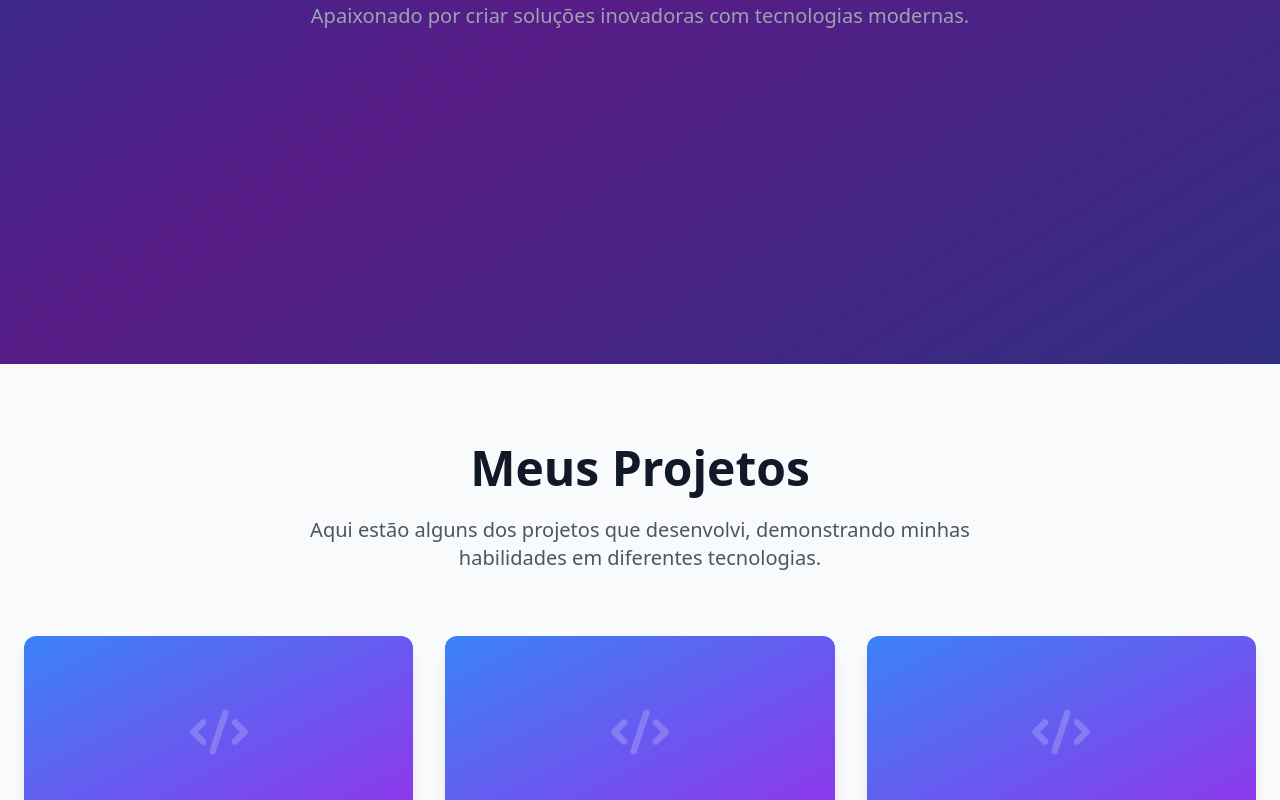
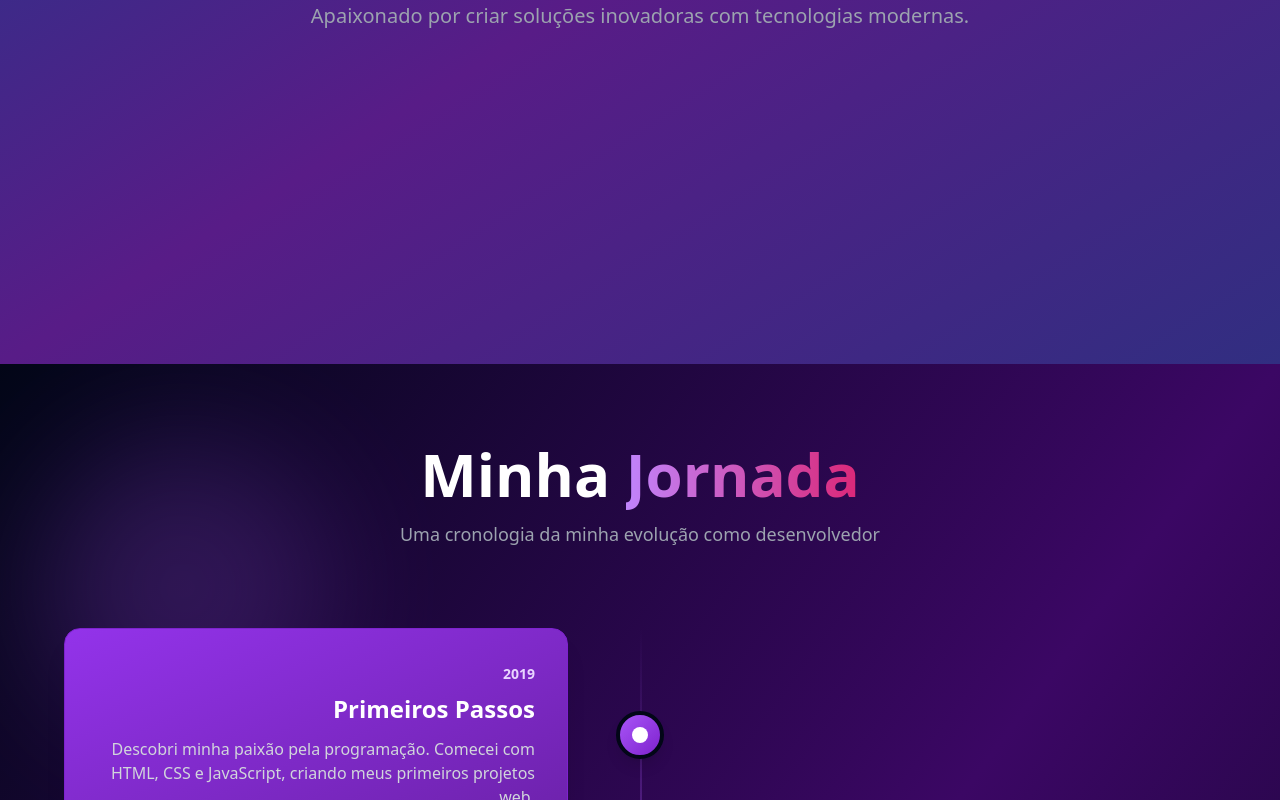
Before and after one commit to EduardoLeao-system/Portifolio, an Angular app in the folder portifolio-frontend/: page / in a window 1280 px wide. Shown: the part 500-1300 px from the top of the page. Built offline with nearby package versions, Linux system fonts and the light colour scheme.

Commit message:
adicionando componente sobre, (interface) modelo de timeline dos itens e (get das descriçoes) serviços da timeline

```diff
--- a/portifolio-frontend/src/app/app.component.html
+++ b/portifolio-frontend/src/app/app.component.html
@@ -1,6 +1,6 @@
 <app-header></app-header>
 
-<section id="home" class="min-h-screen bg-gradient-to-br from-blue-900 via-purple-900 to-indigo-900 flex items-center justify-center text-white">
+<section id="home" class="h-screen bg-gradient-to-br from-blue-900 via-purple-900 to-indigo-900 flex items-center justify-center text-white">
   <div class="container mx-auto px-6 text-center">
     <h1 class="text-6xl font-bold mb-6 bg-gradient-to-r from-blue-400 to-purple-400 bg-clip-text text-transparent">
       Carlos Eduardo
@@ -12,6 +12,9 @@
   </div>
 </section>
 
+<app-sobre></app-sobre>
+
+
 <section id="projects" class="py-20 bg-gray-50">
   <div class="container mx-auto px-6">
     <div class="text-center mb-16">
@@ -19,6 +22,7 @@
       <p class="text-xl text-gray-600 max-w-3xl mx-auto">
         Aqui estão alguns dos projetos que desenvolvi, demonstrando minhas habilidades em diferentes tecnologias.
       </p>
+
     </div>
 
     <div class="grid md:grid-cols-2 xl:grid-cols-3 gap-8 max-w-7xl mx-auto">
--- a/portifolio-frontend/src/app/app.component.ts
+++ b/portifolio-frontend/src/app/app.component.ts
@@ -1,14 +1,16 @@
 import { Component } from '@angular/core';
 import { CommonModule } from '@angular/common';
 import { HeaderComponent } from './components/header/header.component';
+import { SobreComponent } from './components/sobre/sobre.component';
 import { CardsProjetosComponent } from './components/cards-projetos/cards-projetos.component';
 import { ProjectService } from './services/project.service';
 import { Project } from './models/project.model';
 
+
 @Component({
   selector: 'app-root',
   standalone: true,
-  imports: [CommonModule, HeaderComponent, CardsProjetosComponent],
+  imports: [CommonModule, HeaderComponent, CardsProjetosComponent, SobreComponent],
   templateUrl: './app.component.html',
   styleUrls: ['./app.component.css']
 })
--- /dev/null
+++ b/portifolio-frontend/src/app/components/sobre/sobre.component.html
@@ -0,0 +1,59 @@
+  <section id="about" class="min-h-screen py-20 px-4 relative overflow-hidden bg-gradient-to-br from-slate-950 via-purple-950 to-slate-950">
+      <!-- Efeitos de fundo -->
+      <div class="absolute inset-0 opacity-20">
+        <div class="absolute top-20 left-10 w-72 h-72 bg-purple-500 rounded-full filter blur-3xl"></div>
+        <div class="absolute bottom-20 right-10 w-96 h-96 bg-blue-500 rounded-full filter blur-3xl"></div>
+      </div>
+
+      <div class="max-w-6xl mx-auto relative z-10">
+        <!-- Cabeçalho -->
+        <div class="text-center mb-20 animate-fade-in">
+          <h2 class="text-5xl md:text-6xl font-bold text-white mb-4">
+            Minha <span class="text-transparent bg-clip-text bg-gradient-to-r from-purple-400 to-pink-600">Jornada</span>
+          </h2>
+          <p class="text-gray-400 text-lg max-w-2xl mx-auto">
+            Uma cronologia da minha evolução como desenvolvedor
+          </p>
+        </div>
+
+        <!-- Timeline -->
+        <div class="relative">
+          <!-- Linha central -->
+          <div class="absolute left-1/2 top-0 bottom-0 w-0.5 bg-gradient-to-b from-transparent via-purple-500 to-transparent hidden md:block"></div>
+
+          <!-- Items da timeline -->
+          <div *ngFor="let item of timelineItems; let i = index"
+               class="mb-16 flex flex-col md:flex-row items-center animate-fade-in-up"
+               [style.animation-delay]="(i * 0.1) + 's'">
+
+            <!-- Conteúdo esquerda (desktop) -->
+            <div class="md:w-1/2" [ngClass]="item.side === 'left' ? 'md:pr-12 md:text-right' : 'md:pr-12 md:order-3'">
+              <div *ngIf="item.side === 'left'"
+                   class="bg-gradient-to-br backdrop-blur-lg p-8 rounded-2xl border hover:scale-105 transition-all duration-300 shadow-xl"
+                   [ngClass]="getCardClasses(item.color)">
+                <span class="font-bold text-sm" [ngClass]="getYearClasses(item.color)">{{ item.year }}</span>
+                <h3 class="text-2xl font-bold text-white mt-2 mb-3">{{ item.title }}</h3>
+                <p class="text-gray-300">{{ item.description }}</p>
+              </div>
+            </div>
+
+            <!-- Círculo central -->
+            <div class="w-12 h-12 rounded-full flex items-center justify-center border-4 border-slate-950 relative z-10 flex-shrink-0 shadow-lg my-4 md:my-0"
+                 [ngClass]="getCircleClasses(item.color)">
+              <div class="w-4 h-4 bg-white rounded-full"></div>
+            </div>
+
+            <!-- Conteúdo direita (desktop) -->
+            <div class="md:w-1/2" [ngClass]="item.side === 'right' ? 'md:pl-12' : 'md:pl-12 md:order-1'">
+              <div *ngIf="item.side === 'right'"
+                   class="bg-gradient-to-br backdrop-blur-lg p-8 rounded-2xl border hover:scale-105 transition-all duration-300 shadow-xl"
+                   [ngClass]="getCardClasses(item.color)">
+                <span class="font-bold text-sm" [ngClass]="getYearClasses(item.color)">{{ item.year }}</span>
+                <h3 class="text-2xl font-bold text-white mt-2 mb-3">{{ item.title }}</h3>
+                <p class="text-gray-300">{{ item.description }}</p>
+              </div>
+            </div>
+          </div>
+        </div>
+      </div>
+    </section>
--- /dev/null
+++ b/portifolio-frontend/src/app/components/sobre/sobre.component.ts
@@ -0,0 +1,55 @@
+// ...existing code...
+import { Component, OnInit } from '@angular/core';
+import { CommonModule } from '@angular/common';
+import { TimelineItem } from "../../models/timelineItem.model";
+import { TimelineItemService } from '../../services/timelineItem.service';
+
+@Component({
+  selector: "app-sobre",
+  standalone: true,
+  imports: [CommonModule],
+  templateUrl: "./sobre.component.html",
+})
+export class SobreComponent implements OnInit {
+  timelineItems: TimelineItem[] = [];
+
+  constructor(private timelineService: TimelineItemService) {}
+
+  ngOnInit(): void {
+    this.timelineItems = this.timelineService.getTimelineItems();
+  }
+
+  getCardClasses(color: string) {
+    // exemplos simples; ajuste conforme seu design Tailwind
+    const map: Record<string, string> = {
+      purple: 'from-purple-600 to-purple-800 border-purple-700',
+      blue: 'from-blue-600 to-blue-800 border-blue-700',
+      indigo: 'from-indigo-600 to-indigo-800 border-indigo-700',
+      violet: 'from-violet-600 to-violet-800 border-violet-700',
+      pink: 'from-pink-500 to-pink-700 border-pink-600'
+    };
+    return map[color] ?? 'from-gray-700 to-gray-900 border-gray-800';
+  }
+
+  getYearClasses(color: string) {
+    const map: Record<string, string> = {
+      purple: 'text-purple-200',
+      blue: 'text-blue-200',
+      indigo: 'text-indigo-200',
+      violet: 'text-violet-200',
+      pink: 'text-pink-200'
+    };
+    return map[color] ?? 'text-gray-300';
+  }
+
+  getCircleClasses(color: string) {
+    const map: Record<string, string> = {
+      purple: 'bg-gradient-to-br from-purple-500 to-purple-700',
+      blue: 'bg-gradient-to-br from-blue-500 to-blue-700',
+      indigo: 'bg-gradient-to-br from-indigo-500 to-indigo-700',
+      violet: 'bg-gradient-to-br from-violet-500 to-violet-700',
+      pink: 'bg-gradient-to-br from-pink-400 to-pink-600'
+    };
+    return map[color] ?? 'bg-gray-600';
+  }
+}
--- /dev/null
+++ b/portifolio-frontend/src/app/models/timelineItem.model.ts
@@ -0,0 +1,7 @@
+export interface TimelineItem {
+  year: string;
+  title: string;
+  description: string;
+  side: 'left' | 'right';
+  color: string;
+}
--- /dev/null
+++ b/portifolio-frontend/src/app/services/timelineItem.service.ts
@@ -0,0 +1,47 @@
+// ...existing code...
+import { Injectable } from '@angular/core';
+import { TimelineItem } from '../models/timelineItem.model';
+
+@Injectable({ providedIn: 'root' })
+export class TimelineItemService {
+  getTimelineItems(): TimelineItem[] {
+    return [
+      {
+        year: '2019',
+        title: 'Primeiros Passos',
+        description: 'Descobri minha paixão pela programação. Comecei com HTML, CSS e JavaScript, criando meus primeiros projetos web.',
+        side: 'left',
+        color: 'purple'
+      },
+      {
+        year: '2020',
+        title: 'Frameworks Modernos',
+        description: 'Mergulhei no mundo dos frameworks. Aprendi Angular e React, desenvolvendo aplicações mais complexas e escaláveis.',
+        side: 'right',
+        color: 'blue'
+      },
+      {
+        year: '2021',
+        title: 'Backend e APIs',
+        description: 'Expandi para o desenvolvimento backend com Node.js e bancos de dados. Criei APIs RESTful e aprendi sobre arquitetura de software.',
+        side: 'left',
+        color: 'indigo'
+      },
+      {
+        year: '2022',
+        title: 'Projetos Profissionais',
+        description: 'Participei de projetos reais em equipe. Aprendi metodologias ágeis, versionamento com Git e boas práticas de código.',
+        side: 'right',
+        color: 'violet'
+      },
+      {
+        year: '2023-2025',
+        title: 'Crescimento Contínuo',
+        description: 'Continuo evoluindo, explorando novas tecnologias como cloud computing, DevOps e sempre buscando entregar soluções inovadoras.',
+        side: 'left',
+        color: 'pink'
+      }
+    ];
+  }
+}
+// ...existing code...
```
Also changed, not shown: portifolio-frontend/src/app/components/cards-projetos/cards-projetos.component.html (line endings or trailing spaces), portifolio-frontend/src/app/components/header/header.component.html (line endings or trailing spaces), portifolio-frontend/src/main.ts (line endings or trailing spaces).
